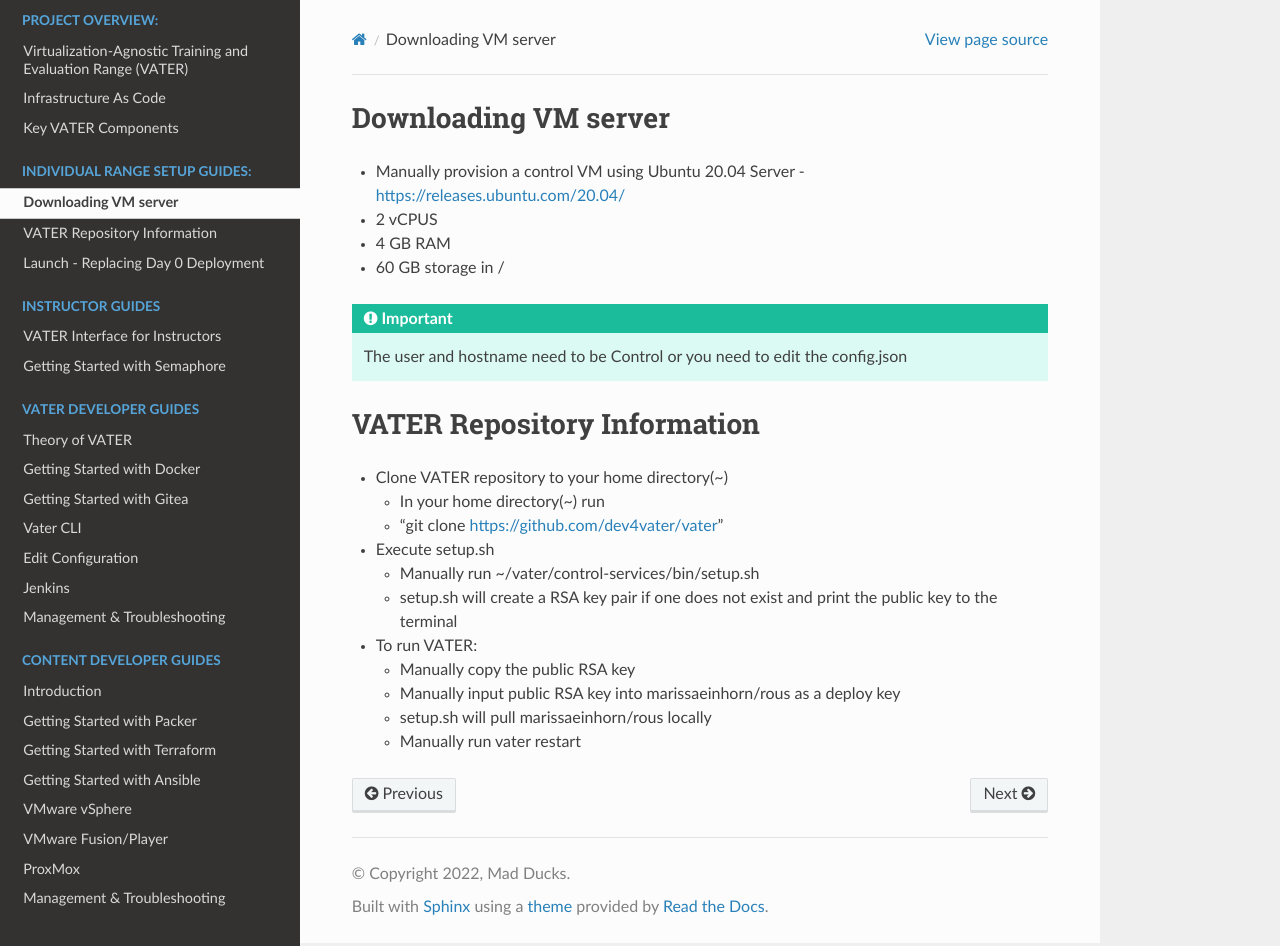
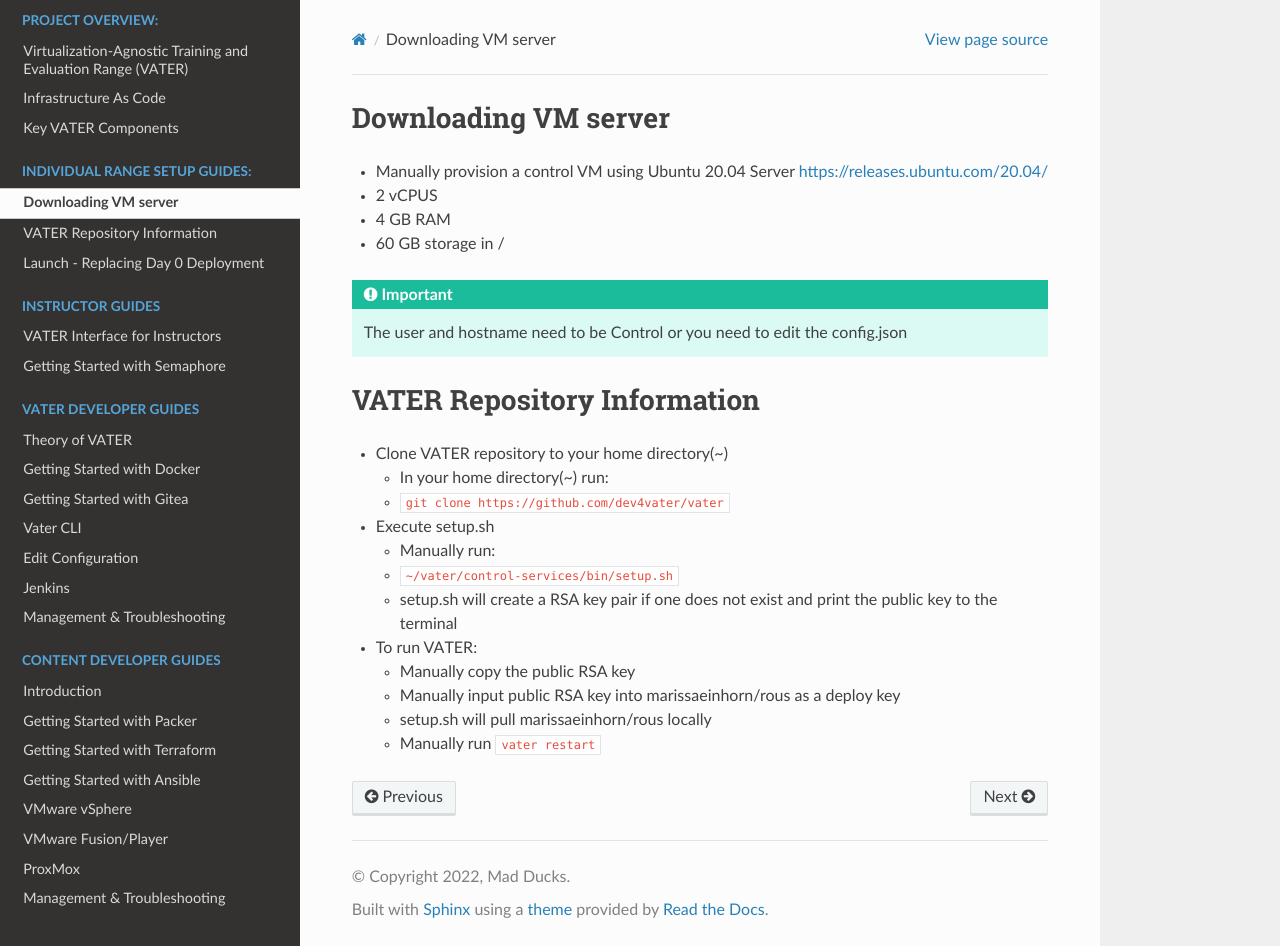
Before and after one commit to dev4vater/vater, a Sphinx documentation site: the page built from docs/source/GettingStarted.rst, in a window 1280 px wide and 946 px high. Built offline with Sphinx 7.4.7 and the Read the Docs theme 2.0.0, drawn with Linux system fonts in a browser that asks for light colours.

```diff
--- a/docs/source/GettingStarted.rst
+++ b/docs/source/GettingStarted.rst
@@ -2,7 +2,7 @@ Downloading VM server
 =====================
 
 -  Manually provision a control VM using Ubuntu 20.04 Server
-   - https://releases.ubuntu.com/20.04/
+   https://releases.ubuntu.com/20.04/
 -  2 vCPUS
 -  4 GB RAM
 -  60 GB storage in /
@@ -14,12 +14,13 @@ VATER Repository Information
 ============================
 -  Clone VATER repository to your home directory(~)
 
-   -  In your home directory(~) run
-   -  “git clone https://github.com/dev4vater/vater”
+   -  In your home directory(~) run:
+   -  ``git clone https://github.com/dev4vater/vater``
 
 -  Execute setup.sh
 
-   - Manually run ~/vater/control-services/bin/setup.sh
+   - Manually run:
+   - ``~/vater/control-services/bin/setup.sh``
    - setup.sh will create a RSA key pair if one does not exist and print the public key to the terminal
 
 
@@ -28,4 +29,4 @@ VATER Repository Information
    - Manually copy the public RSA key
    - Manually input public RSA key into marissaeinhorn/rous as a deploy key
    - setup.sh will pull marissaeinhorn/rous locally
-   - Manually run vater restart
+   - Manually run ``vater restart``
```
